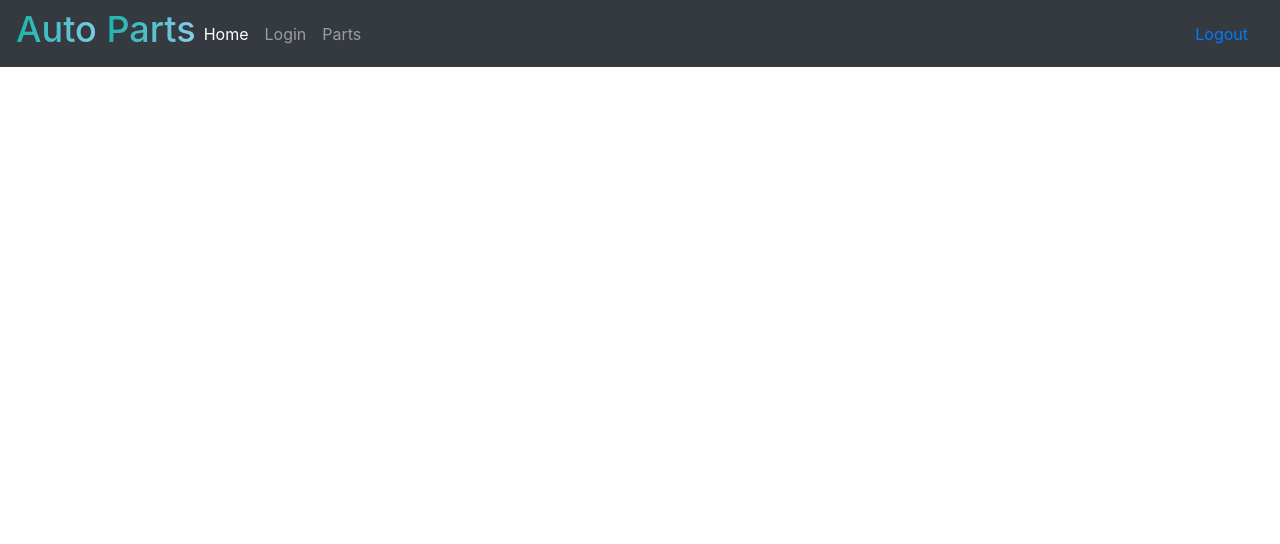
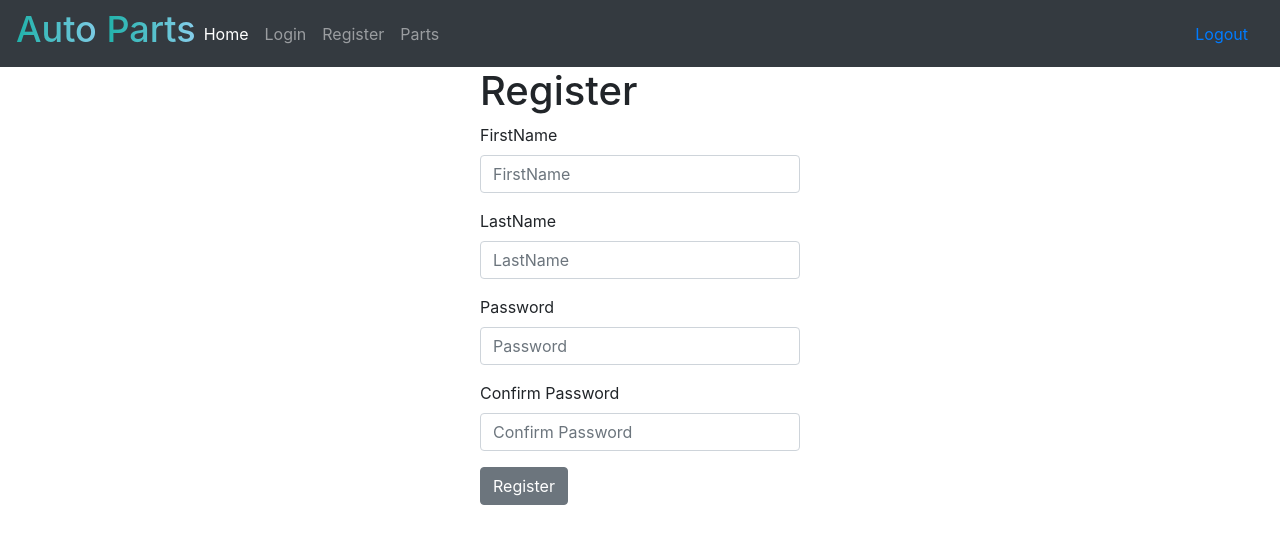
Before and after one commit to regithkumarc/AutoPartsOrdering, a React (Create React App) app: page /register in a window 1280 px wide. Shown: the top 544 px of the page. Built offline with nearby package versions, Linux system fonts and the light colour scheme.

Commit message:
implemented register screen and popup screen

```diff
--- a/src/autoparts/autoPartsRoute.js
+++ b/src/autoparts/autoPartsRoute.js
@@ -5,16 +5,18 @@ import Login from './login';
 import Home from './home';
 import Parts from './parts';
 import Navbars from './navbars'
+import Register from './register';
 class AutoPartsRoute extends React.Component {
 
     render () {
         return (
-            <div className = "App">
+            <div>
                 <Router>
                     <Navbars></Navbars>
                     <Route exact path = "/" component = {Home}></Route>
-                    <div class="container">
+                    <div>
                         <Route exact path = "/login" component = {Login}></Route>
+                        <Route exact path = "/register" component = {Register}></Route>
                         <Route exact path = "/home" component = {Home}></Route>
                         <Route exact path = "/parts" component = {Parts}></Route>
                     </div>
--- a/src/autoparts/login.js
+++ b/src/autoparts/login.js
@@ -1,6 +1,5 @@
 import React from 'react'
 import {Form, FormGroup, Input, Label, Button} from 'reactstrap'
-import 'bootstrap/dist/css/bootstrap.min.css';
 import './login.css';
 import { checkUserExists, addUserDetails } from '../crud/userFuction';
 
--- /dev/null
+++ b/src/autoparts/modalPopup.js
@@ -0,0 +1,34 @@
+import { Button, Modal, ModalFooter, ModalBody, ModalHeader } from "reactstrap";
+import React from 'react'
+
+function ModalPopup(props) {
+    // const [show, setShow] = useState(false);
+
+    // const handleClose = () => setShow(false);
+    // const handleShow = () => setShow(true);
+
+    return (
+        <div>
+            <Modal isOpen={props.show} fade={false}
+                size="lg"
+                aria-labelledby="contained-modal-title-vcenter"
+                centered
+                toggle={props.toggle}>
+                <ModalHeader toggle={props.toggle}>
+                    Details
+                    </ModalHeader>
+                <ModalBody>
+                    <h5>{props.title}</h5>
+                    <p>{props.body}</p>
+                </ModalBody>
+                <ModalFooter>
+                    <Button onClick={props.toggle}>
+                        Done
+                        </Button>
+                    <Button onClick={props.toggle}>Cancel</Button>
+                </ModalFooter>
+            </Modal>
+        </div>
+    );
+}
+export default ModalPopup;
--- a/src/autoparts/navbars.js
+++ b/src/autoparts/navbars.js
@@ -21,6 +21,9 @@ class Navbars extends React.Component {
                         <li class="nav-item">
                             <Link to="/login" className="nav-link">Login</Link>
                         </li>
+                        <li class = "nav-item">
+                            <Link to = "register" className="nav-link">Register</Link>
+                        </li>
                         <li class="nav-item">
                             <Link to="/parts" className="nav-link">Parts</Link>
                         </li>
--- a/src/autoparts/parts.js
+++ b/src/autoparts/parts.js
@@ -2,6 +2,8 @@ import React from 'react'
 import './parts.css'
 import $ from 'jquery'
 import SearchBar from './searchbar'
+import { Button } from 'reactstrap';
+import ModalPopup from './modalPopup';
 
 const imagePath = "https://image.tmdb.org/t/p/w185";
 
@@ -11,13 +13,27 @@ class Parts extends React.Component {
         super(props)
         this.performSearchItem("ant man");
 
+
         this.state = {
             movieArr: [],
-            searchVal: ""
+            searchVal: "",
+            show: false,
+            title: '',
+            overview: ''
         }
         this.performSearchItem = this.performSearchItem.bind(this);
+        this.toggle = this.toggle.bind(this);
     }
 
+    toggle = item => {
+        //alert(!this.state.show)
+        console.log("e", item)
+        this.setState({
+            show: !this.state.show,
+            title: item.title,
+            overview: item.overview
+        });
+    }
 
     performSearchItem(searchItem) {
         console.log("perform search : ", searchItem)
@@ -57,6 +73,11 @@ class Parts extends React.Component {
                                 <td>
                                     <h3>{item.title}</h3>
                                     <p>{item.overview}</p>
+                                    <Button onClick={() => this.toggle(item)}>Details</Button>&nbsp;
+                                    <Button>AddToCart</Button>
+                                </td>
+                                <td>
+                                    <ModalPopup title={this.state.title} body={this.state.overview} show={this.state.show} toggle={this.toggle}></ModalPopup>
                                 </td>
                             </tr>
                         ))}
--- /dev/null
+++ b/src/autoparts/register.css
@@ -0,0 +1,7 @@
+.register-form {
+    width: 100%;
+    height: 100%;
+    max-width: 320px;
+    margin: 15px;
+    margin: auto;
+}
--- /dev/null
+++ b/src/autoparts/register.js
@@ -0,0 +1,58 @@
+import React from 'react'
+import { Form, FormGroup, Label, Input, Button } from 'reactstrap';
+import './register.css'
+
+class Register extends React.Component {
+
+    constructor(props){
+        super(props)
+
+        this.state = {
+            firstName : '',
+            lastName :'',
+            password : '',
+            confirmPassword : ''
+        }
+
+        this.onChange = this.onChange.bind(this);
+        this.register = this.register.bind(this);
+    }
+
+    onChange(e){
+        this.setState({
+            [e.target.name] : e.target.value})
+    }
+
+    register(){
+        alert("register")
+    }
+
+    render() {
+        return (
+            <div>
+                <Form className="register-form" onSubmit={this.register}>
+                    <h1>Register</h1>
+                    <FormGroup className="mb-3">
+                        <Label>FirstName</Label>
+                        <Input type="text" placeholder="FirstName" name="userName" id="firstName" value={this.state.firstName} onChange={this.onChange} />
+                    </FormGroup>
+                    <FormGroup className="mb-3">
+                        <Label>LastName</Label>
+                        <Input type="text" placeholder="LastName" name="lastName" id="lastName" value={this.state.firstName} onChange={this.onChange} />
+                    </FormGroup>
+                    <FormGroup className="mb-3">
+                        <Label>Password</Label>
+                        <Input type="text" placeholder="Password" name="password" id="password" value={this.state.password} onChange={this.onChange} />
+                    </FormGroup>
+                    <FormGroup className="mb-3">
+                        <Label>Confirm Password</Label>
+                        <Input type="text" placeholder="Confirm Password" name="confirmPassword" id="confirmPassword" value={this.state.confirmPassword} onChange={this.onChange} />
+                    </FormGroup>
+                    <Button value="submit">Register</Button>
+                </Form>
+                {/* <Employee address = {this.state.address} privilagestatus = {this.state.privilagestatus}></Employee> */}
+            </div>
+        )
+    }
+}
+export default Register;
```
